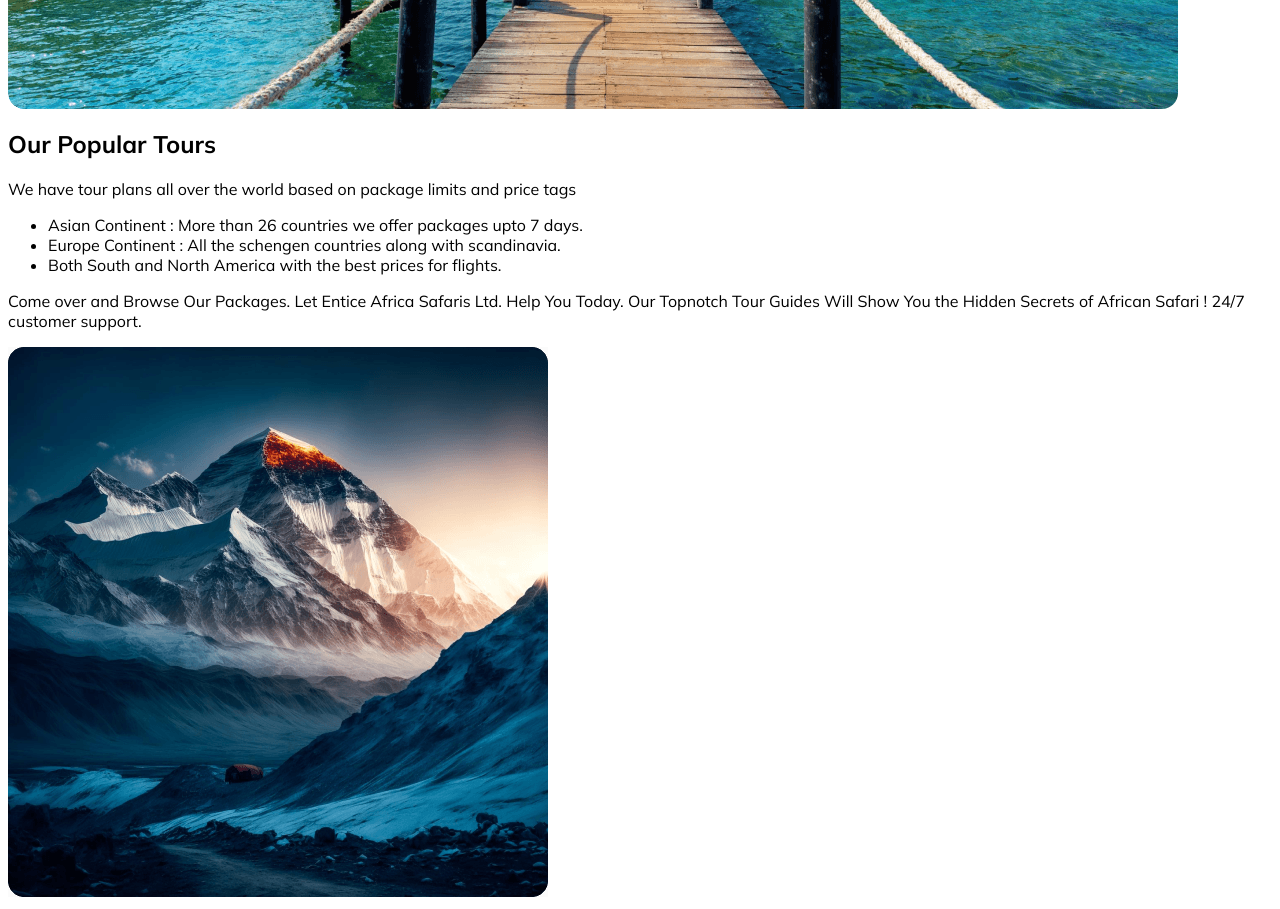
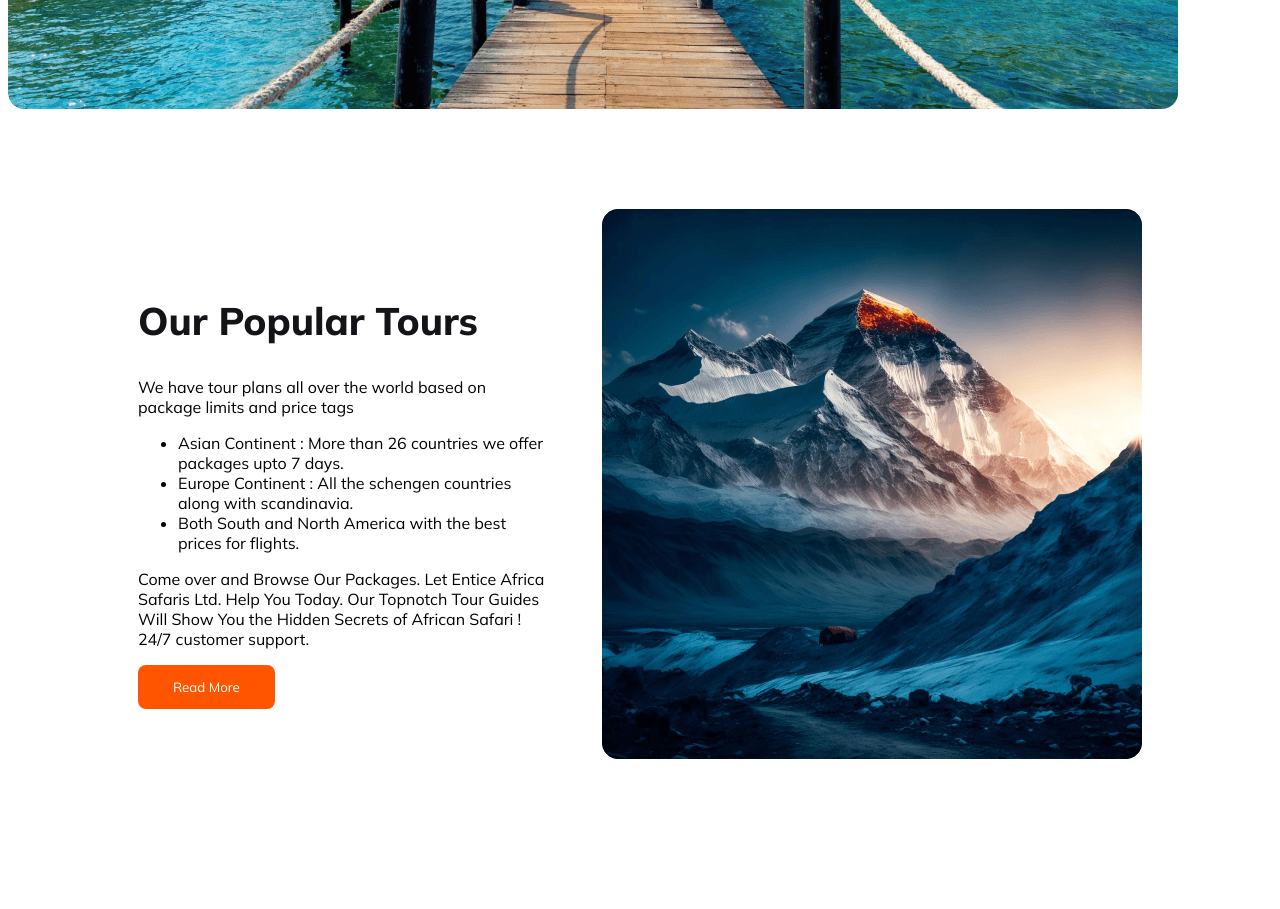
Before and after one commit to SahriarMahmud/b9-a2, a plain HTML site: page index.html in a window 1280 px wide. Shown: the part 560-1469 px from the top of the page. After the commit the page ends 1423 px from the top, so only its background shows below. Drawn offline with Linux system fonts and the light colour scheme.

Commit message:
added tours details

```diff
--- a/index.html
+++ b/index.html
@@ -47,6 +47,7 @@
                     <li>Both South and North America with the best prices for flights.</li>
                 </ul>
                 <p>Come over and Browse Our Packages. Let Entice Africa Safaris Ltd. Help You Today. Our Topnotch Tour Guides Will Show You the Hidden Secrets of African Safari ! 24/7 customer support.</p>
+                <button class="btn-primary">Read More</button>
             </div>
             <div class="tours-img">
                 <img src="Images/Rectangle 4.png" alt="">
--- a/styles/style.css
+++ b/styles/style.css
@@ -92,8 +92,21 @@ font-family: 'Work Sans', sans-serif; */
     background: #FF5400;
     border-style: none;
     color: #FFF;
+    padding: 14px 35px;
 }
 
+.tours-container{
+    display: flex;
+    align-items: center;
+    margin: 100px 130px;
+    gap: 50px;
+}
+
+.tours-title{
+    color: #131318;
+    font-weight: 800;
+    font-size: 2.4rem;
+}
 
 
 
```
